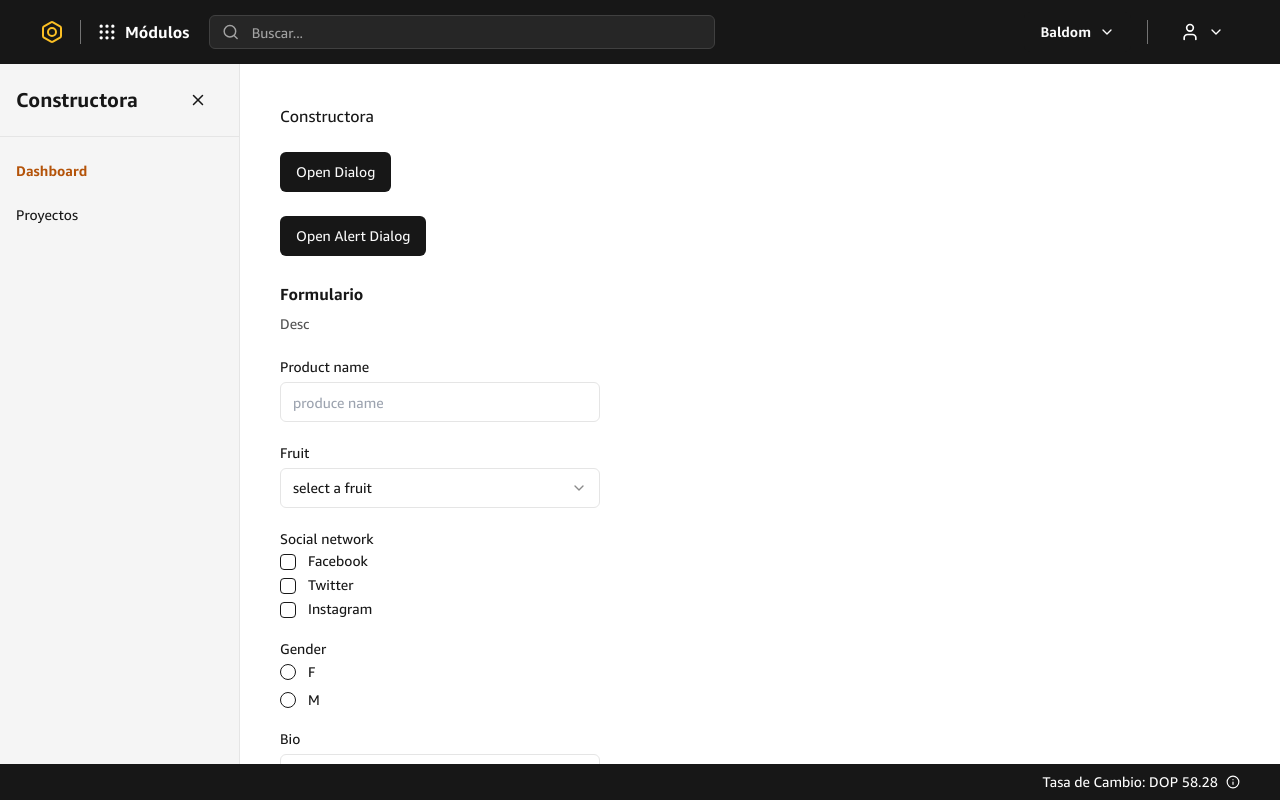
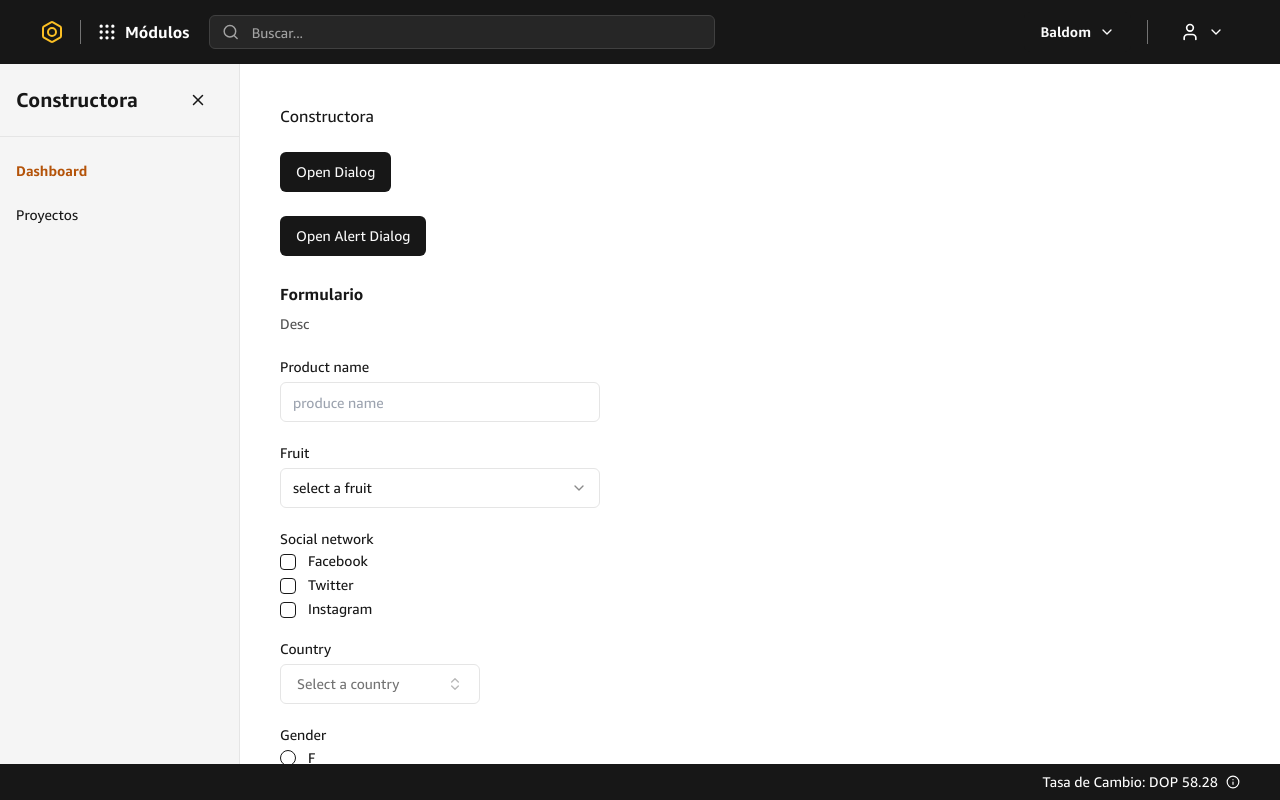
Before and after one commit to habilisoft/zemi-ui, a React (Vite) app: page /construction in a window 1280 px wide. Built offline with nearby package versions, Linux system fonts and the light colour scheme.

Commit message:
feat: add combobox component

```diff
--- a/src/components/ui/compound-form.tsx
+++ b/src/components/ui/compound-form.tsx
@@ -11,6 +11,14 @@ import {
   FormLabel,
   FormMessage,
 } from "@/components/ui/form";
+import {
+  Command,
+  CommandEmpty,
+  CommandGroup,
+  CommandInput,
+  CommandItem,
+  CommandList,
+} from "@/components/ui/command";
 import {
   Popover,
   PopoverContent,
@@ -31,7 +39,12 @@ import { Checkbox } from "./checkbox";
 import { Textarea } from "./textarea";
 import { cn } from "@/lib/utils";
 import { format } from "date-fns";
-import { Calendar as CalendarIcon, LoaderCircle } from "lucide-react";
+import {
+  Calendar as CalendarIcon,
+  Check,
+  ChevronsUpDown,
+  LoaderCircle,
+} from "lucide-react";
 import { es } from "date-fns/locale";
 
 interface Props extends IFormSchema {
@@ -120,6 +133,59 @@ export function CompoundForm(props: Props) {
               {...field}
             />
           </FormControl>
+        );
+      case "combobox":
+        return (
+          <Popover>
+            <PopoverTrigger asChild>
+              <FormControl>
+                <Button
+                  variant="outline"
+                  role="combobox"
+                  className={cn(
+                    "w-[200px] justify-between",
+                    !field.value && "text-muted-foreground"
+                  )}
+                >
+                  {field.value
+                    ? inputData?.options?.find(
+                        (language) => language.value === field.value
+                      )?.label
+                    : inputData.placeholder}
+                  <ChevronsUpDown className="ml-2 h-4 w-4 shrink-0 opacity-50" />
+                </Button>
+              </FormControl>
+            </PopoverTrigger>
+            <PopoverContent className="w-[200px] p-0">
+              <Command>
+                <CommandInput placeholder="Buscar..." />
+                <CommandEmpty>Sin resultados.</CommandEmpty>
+                <CommandGroup>
+                  <CommandList>
+                    {inputData?.options?.map((option) => (
+                      <CommandItem
+                        value={option.label}
+                        key={option.value}
+                        onSelect={() => {
+                          form.setValue(field.name, option.value as never);
+                        }}
+                      >
+                        <Check
+                          className={cn(
+                            "mr-2 h-4 w-4",
+                            option.value === field.value
+                              ? "opacity-100"
+                              : "opacity-0"
+                          )}
+                        />
+                        {option.label}
+                      </CommandItem>
+                    ))}
+                  </CommandList>
+                </CommandGroup>
+              </Command>
+            </PopoverContent>
+          </Popover>
         );
       case "date":
         return (
--- a/src/components/ui/dialog.tsx
+++ b/src/components/ui/dialog.tsx
@@ -4,7 +4,7 @@ import { X } from "lucide-react";
 
 import { cn } from "@/lib/utils";
 
-const DialogRoot = DialogPrimitive.Root;
+export const DialogRoot = DialogPrimitive.Root;
 
 const DialogPortal = DialogPrimitive.Portal;
 
@@ -23,7 +23,7 @@ const DialogOverlay = React.forwardRef<
 ));
 DialogOverlay.displayName = DialogPrimitive.Overlay.displayName;
 
-const DialogContent = React.forwardRef<
+export const DialogContent = React.forwardRef<
   React.ElementRef<typeof DialogPrimitive.Content>,
   React.ComponentPropsWithoutRef<typeof DialogPrimitive.Content>
 >(({ className, children, ...props }, ref) => (
--- a/src/modules/construction/construction.tsx
+++ b/src/modules/construction/construction.tsx
@@ -46,6 +46,22 @@ const formData: IFormSchema = {
         .refine((value) => value.some((item) => item), {
           message: "You have to select at least one option.",
         }),
+    },
+    {
+      label: "Country",
+      name: "country",
+      placeholder: "Select a country",
+      type: "combobox",
+      options: [
+        { label: "English", value: "en" },
+        { label: "French", value: "fr" },
+        { label: "German", value: "de" },
+        { label: "Spanish", value: "es" },
+      ],
+      defaultValue: null,
+      validations: z.string({
+        required_error: "Please select a country.",
+      }),
     },
     {
       label: "Gender",
--- a/src/types/index.ts
+++ b/src/types/index.ts
@@ -49,6 +49,7 @@ export interface IInputFormSchema {
     | "checkbox"
     | "radioGroup"
     | "textarea"
+    | "combobox"
     | "date";
   placeholder?: string;
   name: string;
```
Also changed, not shown: src/components/ui/command.tsx (+26 -26 lines).
